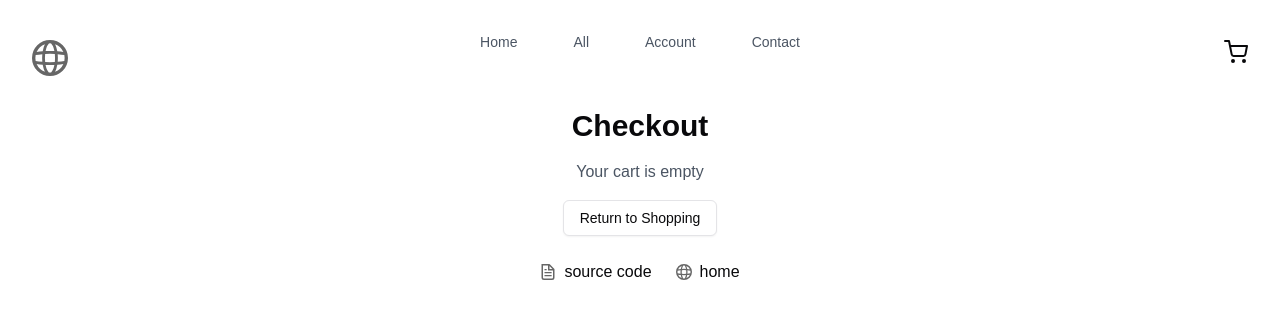
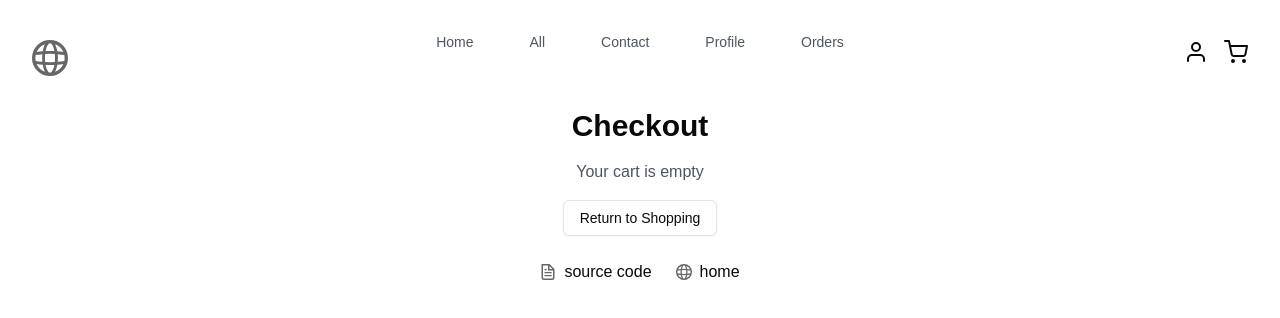
Before and after one commit to tzniceguy/snbl-frontend, a Next.js app: page /checkout in a window 1280 px wide. Shown: the top 318 px of the page. Built offline with nearby package versions, Linux system fonts and the light colour scheme; sample sign-in values are in the browser's storage.

Commit message:
adding dynamic rendering based on authentication

```diff
--- a/components/navbar.tsx
+++ b/components/navbar.tsx
@@ -4,32 +4,61 @@ import Link from "next/link";
 import { IoMenuOutline } from "react-icons/io5";
 import Image from "next/image";
 import { usePathname } from "next/navigation";
-import { FiShoppingCart } from "react-icons/fi";
+import { FiShoppingCart, FiUser } from "react-icons/fi";
 import { useRouter } from "next/navigation";
 
 export default function Navbar() {
   const [isMenuOpen, setIsMenuOpen] = useState(false);
-  const navItems = [
+  const [isAuthenticated, setIsAuthenticated] = useState(false);
+
+  const routes = [
     { title: "Home", href: "/" },
     { title: "All", href: "/product-list" },
-    { title: "Account", href: "/auth" },
     { title: "Contact", href: "/contact" },
   ];
+
+  const protectedRoutes = [
+    { title: "Profile", href: "/profile", icon: FiUser },
+    { title: "Orders", href: "/orders" },
+  ];
+
+  const navItems = isAuthenticated
+    ? [...routes, ...protectedRoutes]
+    : [...routes, { title: "Login", href: "/auth" }];
 
   const pathname = usePathname();
   const router = useRouter();
 
+  // Authentication check
+  useEffect(() => {
+    const checkAuth = async () => {
+      try {
+        const authToken = localStorage.getItem("authToken");
+        if (!authToken) {
+          setIsAuthenticated(false);
+          return;
+        }
+        setIsAuthenticated(true);
+      } catch (error) {
+        console.error("Authentication check failed:", error);
+        setIsAuthenticated(false);
+      }
+    };
+
+    checkAuth();
+  }, []);
+
   // Handle click outside to close menu
   useEffect(() => {
-    const handleClickOutside = (event) => {
+    const handleClickOutside = (event: MouseEvent) => {
       const nav = document.querySelector("nav");
       const menuButton = document.querySelector('[aria-label="Toggle menu"]');
 
       if (
         isMenuOpen &&
         nav &&
-        !nav.contains(event.target) &&
-        !menuButton.contains(event.target)
+        !nav.contains(event.target as Node) &&
+        !menuButton?.contains(event.target as Node)
       ) {
         setIsMenuOpen(false);
       }
@@ -46,9 +75,6 @@ export default function Navbar() {
 
   return (
     <header className="relative p-6">
-      {" "}
-      {/* Changed to semantic header tag */}
-      {/* Logo - centered on mobile, left on desktop */}
       <div className="absolute left-1/2 -translate-x-1/2 top-10 md:left-8 md:translate-x-0 transition-all duration-200">
         <Link href="/" className="block">
           <Image
@@ -61,7 +87,7 @@ export default function Navbar() {
           />
         </Link>
       </div>
-      {/* Mobile menu button */}
+
       <button
         className="md:hidden absolute top-10 left-8 text-4xl hover:text-gray-600 transition-colors"
         onClick={() => setIsMenuOpen(!isMenuOpen)}
@@ -70,17 +96,26 @@ export default function Navbar() {
       >
         <IoMenuOutline />
       </button>
-      {/* Cart button */}
+
+      <div className="absolute top-10 right-8 flex items-center space-x-4">
+        {isAuthenticated && (
           <button
-        className="absolute top-10 right-8 text-2xl hover:text-gray-600 transition-colors"
+            className="text-2xl hover:text-gray-600 transition-colors"
+            onClick={() => router.push("/profile")}
+            aria-label="Profile"
+          >
+            <FiUser />
+          </button>
+        )}
+        <button
+          className="text-2xl hover:text-gray-600 transition-colors"
           onClick={() => router.push("/cart")}
           aria-label="Open cart"
         >
           <FiShoppingCart />
-        {/* Optional: Add cart items count badge */}
-        {/* <span className="absolute -top-2 -right-2 bg-red-500 text-white text-xs rounded-full w-5 h-5 flex items-center justify-center">0</span> */}
         </button>
-      {/* Navigation */}
+      </div>
+
       <nav
         className={`
           ${isMenuOpen ? "block" : "hidden"}
```
Lines whose indentation alone changed are shown as unchanged.
